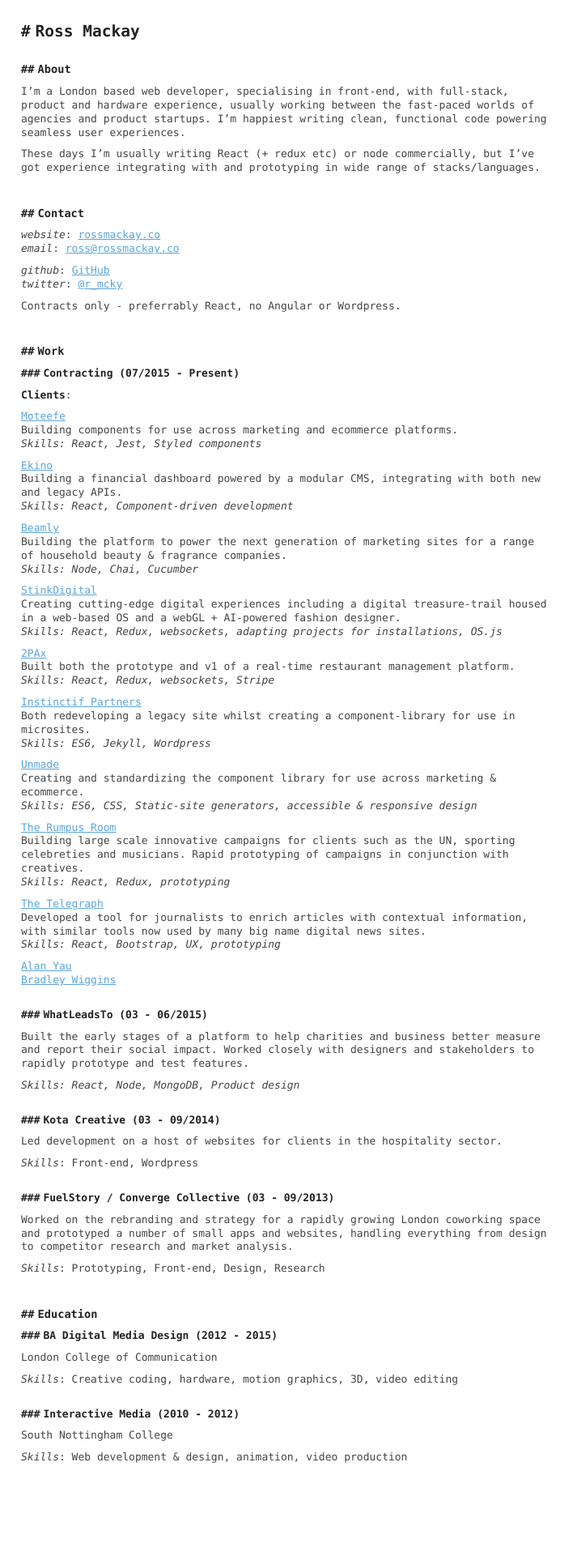
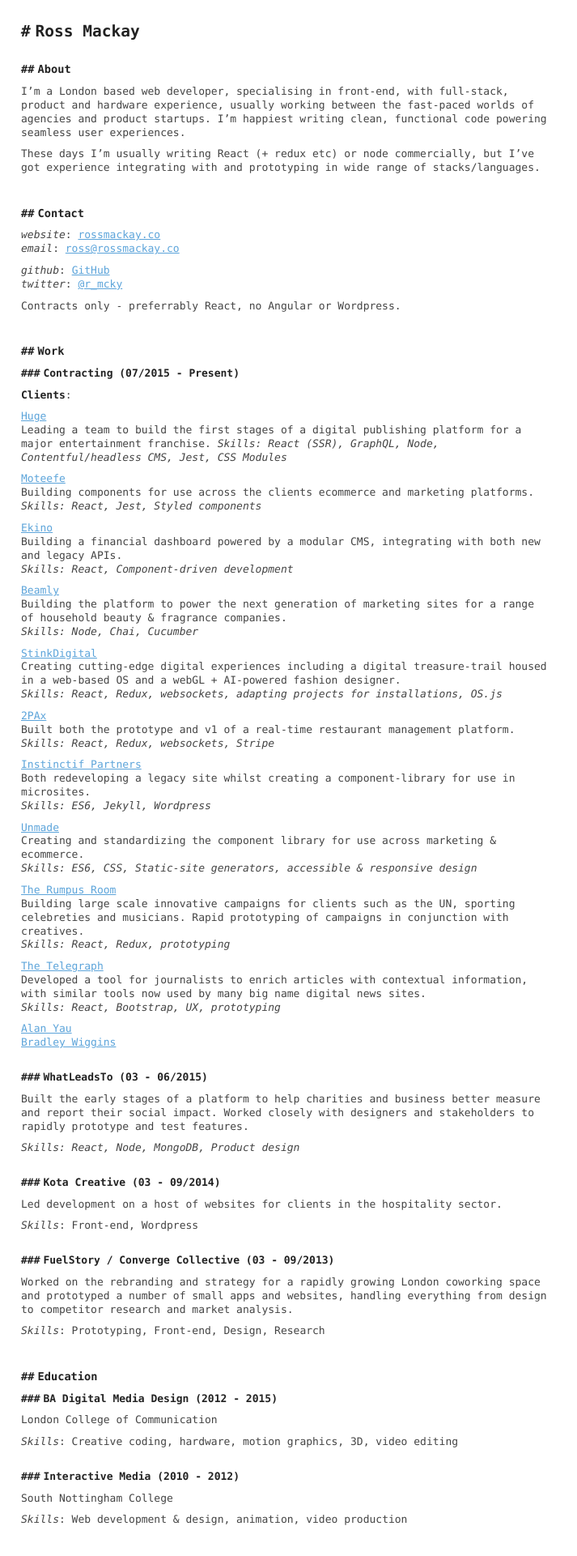
Before and after one commit to mcky/mcky.github.io, a Jekyll site: the page built from index.md, in a window 1280 px wide. Shown: the whole page at 81% size, without its empty margins (0-713 px from the left). Built offline with Jekyll 4.4.1, drawn with Linux system fonts in a browser that asks for light colours; before the commit the page ends 1844 px from its top, so only the background shows below that.

Commit message:
Add huge contract to client list

```diff
--- a/index.md
+++ b/index.md
@@ -31,8 +31,12 @@
 ### Contracting (07/2015 - Present)
 **Clients**:
 
+[Huge](http://hugeinc.com){:target="_blank"}
+Leading a team to build the first stages of a digital publishing platform for a major entertainment franchise.
+*Skills: React (SSR), GraphQL, Node, Contentful/headless CMS, Jest, CSS Modules*
+
 [Moteefe](https://www.moteefe.com/){:target="_blank"}
-Building components for use across marketing and ecommerce platforms.
+Building components for use across the clients ecommerce and marketing platforms.
 *Skills: React, Jest, Styled components*
 
 [Ekino](https://www.ekino.com/en/){:target="_blank"}
```
